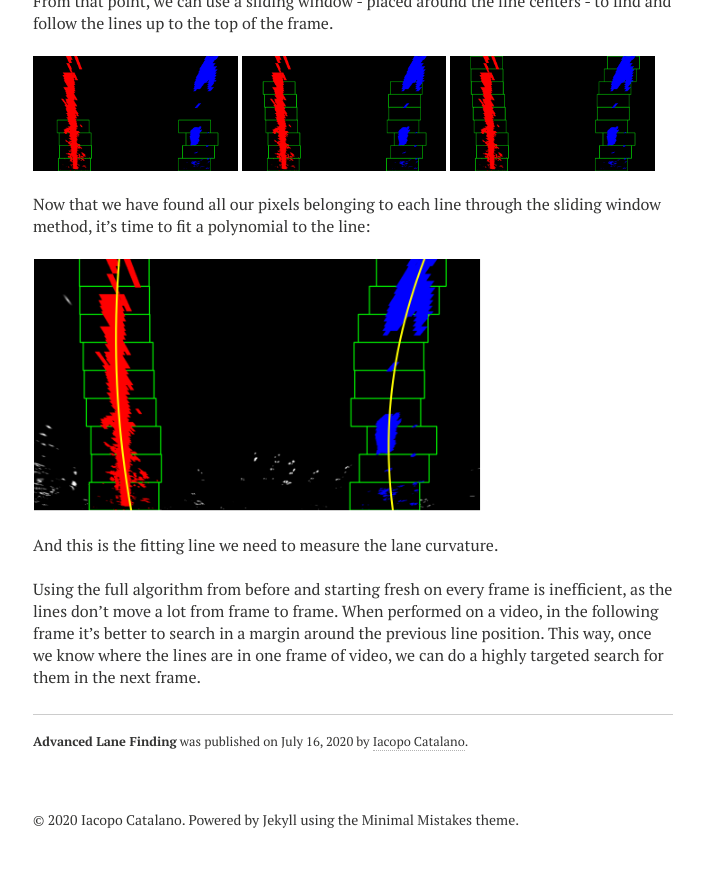
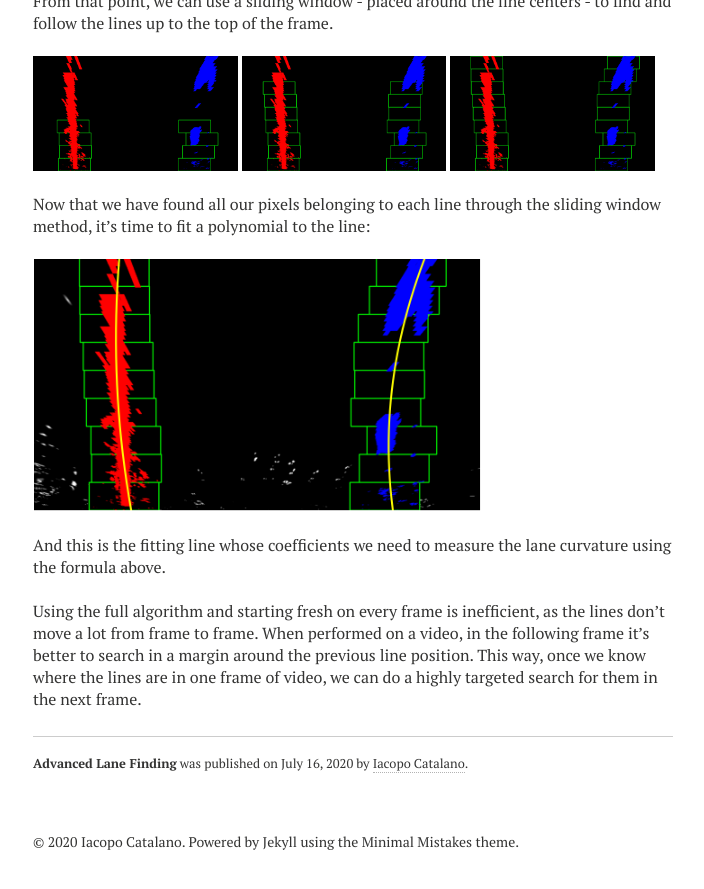
Before and after one commit to IacopomC/iacopomc.github.io, a Jekyll site: the page built from _posts/2020-07-16-advanced-lane-finding.md, in a window 1280 px wide and 900 px high, scrolled down 10100 px. Shown: the top 889 px of the window, without its empty margins (287-991 px from the left). Built offline with Jekyll 4.4.1, drawn with Linux system fonts in a browser that asks for light colours; nearby versions of some CDN libraries; our own code applies the rules of GitHub Pages for plain Markdown files.

Commit message:
Change final images

```diff
--- a/_posts/2020-07-16-advanced-lane-finding.md
+++ b/_posts/2020-07-16-advanced-lane-finding.md
@@ -340,8 +340,8 @@ Now that we have found all our pixels belonging to each line through the sliding
 
 <br/>
 
-And this is the fitting line we need to measure the lane curvature.
+And this is the fitting line whose coefficients we need to measure the lane curvature using the formula above.
 
 <br/>
 
-Using the full algorithm from before and starting fresh on every frame is inefficient, as the lines don't move a lot from frame to frame. When performed on a video, in the following frame it's better to search in a margin around the previous line position. This way, once we know where the lines are in one frame of video, we can do a highly targeted search for them in the next frame.
+Using the full algorithm and starting fresh on every frame is inefficient, as the lines don't move a lot from frame to frame. When performed on a video, in the following frame it's better to search in a margin around the previous line position. This way, once we know where the lines are in one frame of video, we can do a highly targeted search for them in the next frame.
```
Also changed, not shown: assets/images/advanced-lane-finding-project/straight_lines1.jpg, assets/images/advanced-lane-finding-project/straight_lines2.jpg, assets/images/advanced-lane-finding-project/test1.jpg, assets/images/advanced-lane-finding-project/test2.jpg, assets/images/advanced-lane-finding-project/test3.jpg, assets/images/advanced-lane-finding-project/test4.jpg, assets/images/advanced-lane-finding-project/test5.jpg, assets/images/advanced-lane-finding-project/test6.jpg, assets/images/advanced-lane-finding-project/test7.jpg, assets/images/advanced-lane-finding-project/test8.jpg (added).
